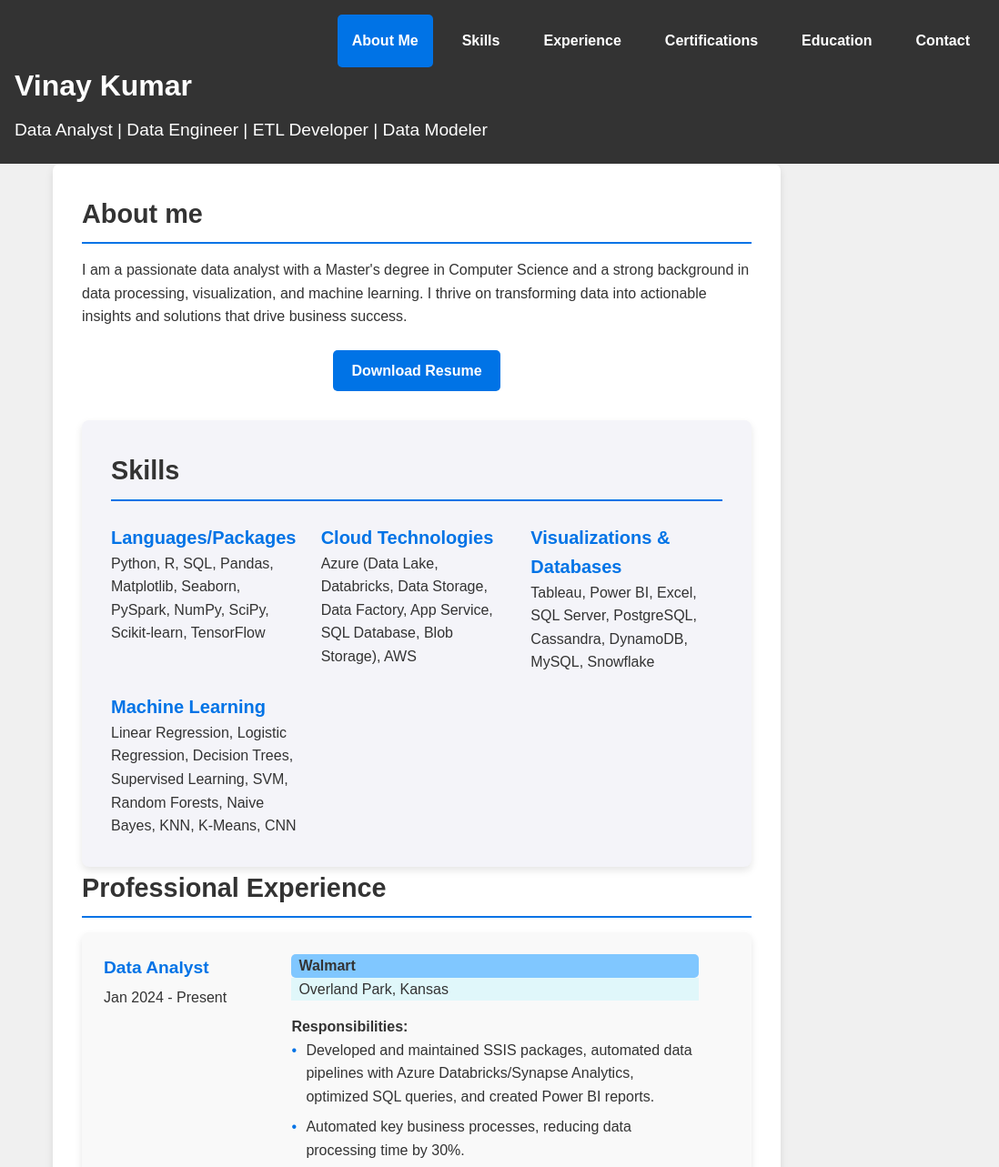
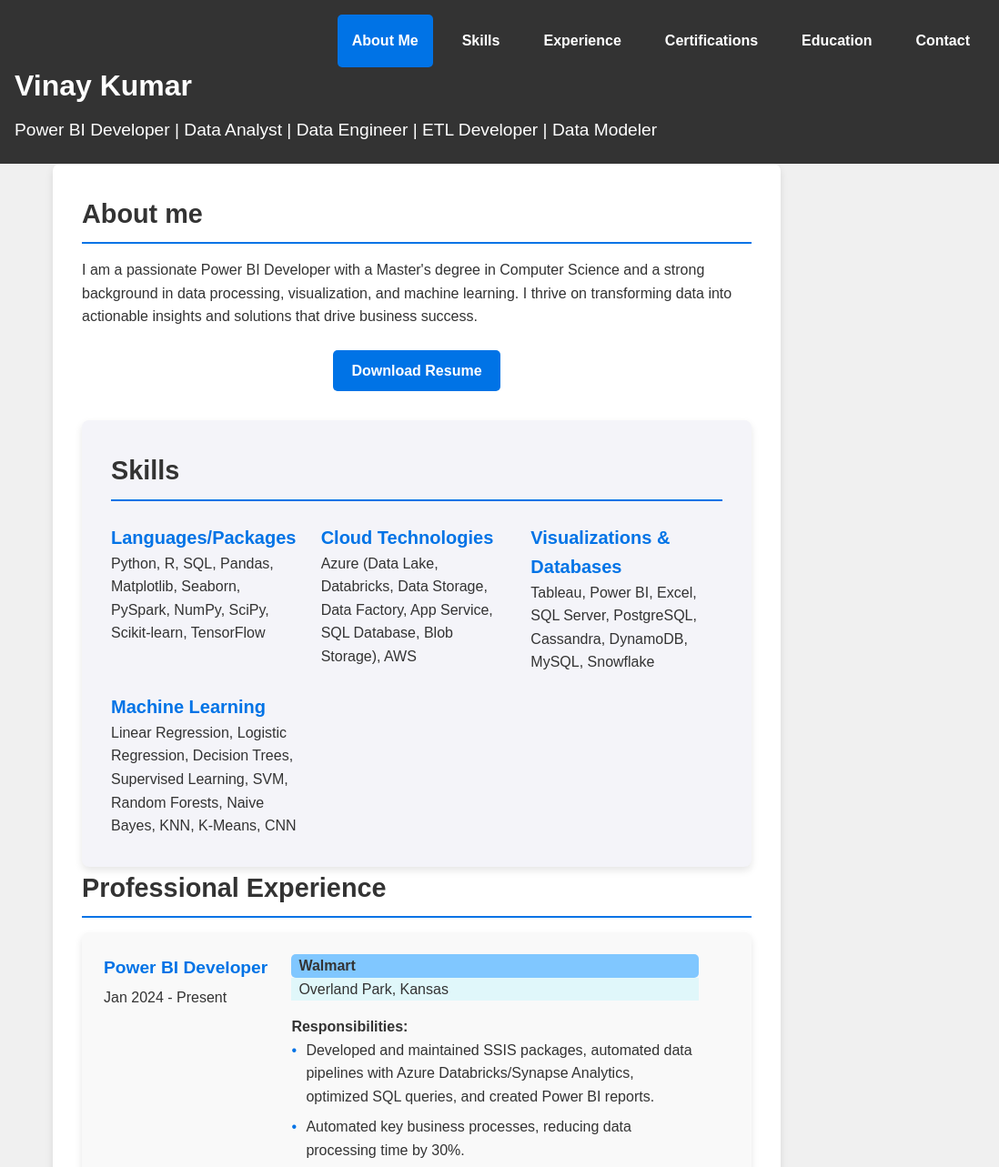
Before and after one commit to VinayKumar-DataAnalyst/VinayKumar-DataAnalyst.github.io, a plain HTML site: page index.html in a window 1280 px wide. Shown: the top 1283 px of the page at 91% size, 182-1280 px from the left. Drawn offline with Linux system fonts and the light colour scheme.

Commit message:
Power BI Developer Update

```diff
--- a/index.html
+++ b/index.html
@@ -24,7 +24,7 @@
         <img src="assets/images/profile.jpeg" alt="Profile Photo" class="profile-photo">
       <div class="header-info">
         <h1>Vinay Kumar</h1>
-        <p>Data Analyst | Data Engineer | ETL Developer | Data Modeler</p>
+        <p>Power BI Developer | Data Analyst | Data Engineer | ETL Developer | Data Modeler</p>
       </div>
     </div>
 
@@ -36,7 +36,7 @@
     <section id="introduction">
       <h2>About me</h2>
       <p>
-        I am a passionate data analyst with a Master's degree in Computer Science and a strong background in data processing, visualization, and machine learning. I thrive on transforming data into actionable insights and solutions that drive business success.
+        I am a passionate Power BI Developer with a Master's degree in Computer Science and a strong background in data processing, visualization, and machine learning. I thrive on transforming data into actionable insights and solutions that drive business success.
       </p>
       <div class="resume-button-container">
         <!--<a href="assets/resume.pdf" class="download-button" onclick="showDownloadMessage()">Download Resume</a>
@@ -81,7 +81,7 @@
           <!-- Experience Item 1 -->
           <div class="experience-item">
             <div class="timeline-info">
-              <h3>Data Analyst</h3>
+              <h3>Power BI Developer</h3>
               <p>Jan 2024 - Present</p>
             </div>
             <div class="company-info">
@@ -102,7 +102,7 @@
           <!-- Experience Item 2 -->
           <div class="experience-item">
             <div class="timeline-info">
-              <h3>Data Analyst II</h3>
+              <h3>Power BI Developer II</h3>
               <p>Jan 2021 - Jul 2022</p>
             </div>
             <div class="company-info">
```
